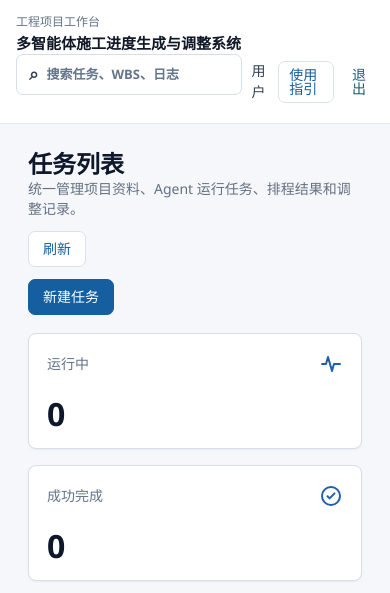
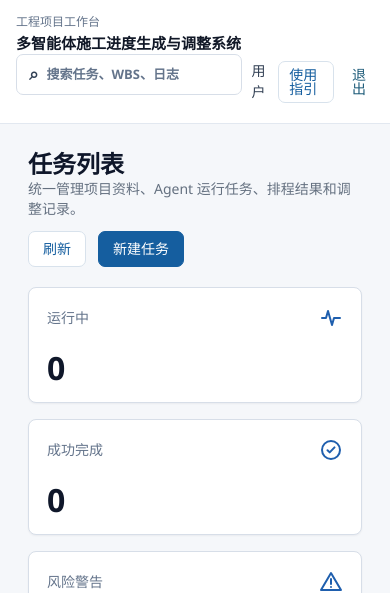
Before and after one commit to heoigoktou/autogen-construction-schedule-system, a FastAPI app: page /jobs in a window 390 px wide. Shown: the part 153-746 px from the top of the page. Run offline with FastAPI, Linux system fonts and the light colour scheme; some libraries are stand-ins or nearby versions.

Commit message:
fix job action button wrapping

```diff
--- a/src/webapp/static/app.css
+++ b/src/webapp/static/app.css
@@ -88,6 +88,23 @@ a {
   margin: 0;
 }
 
+.page-head .actions {
+  flex: 0 0 auto;
+  flex-wrap: nowrap;
+  overflow-x: auto;
+  max-width: 100%;
+  padding-bottom: 2px;
+}
+
+.page-head .actions .button,
+.page-head .actions button {
+  flex: 0 0 auto;
+  min-width: max-content;
+  white-space: nowrap;
+  word-break: keep-all;
+  line-height: 1;
+}
+
 .page {
   max-width: 1320px;
   margin: 0 auto;
@@ -1567,10 +1584,13 @@ input[type="number"],
 
 @media (max-width: 720px) {
   .topbar,
-  .page-head,
-  .actions {
+  .page-head {
     align-items: flex-start;
     flex-direction: column;
+  }
+
+  .page-head .actions {
+    width: 100%;
   }
 
   .topbar {
```
